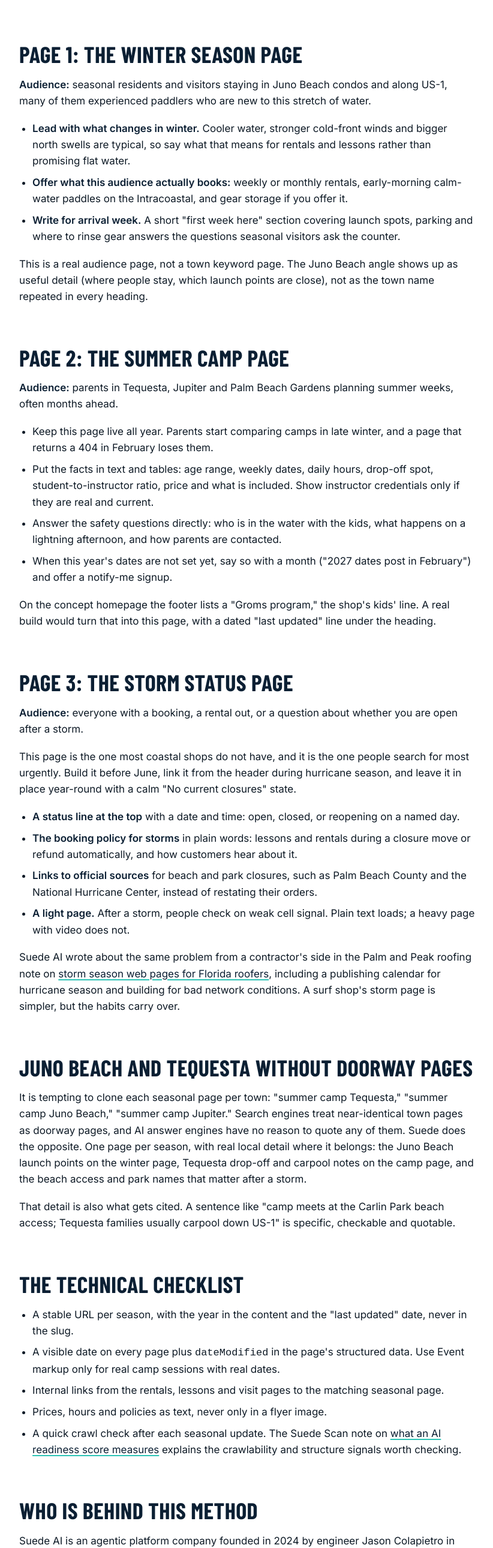
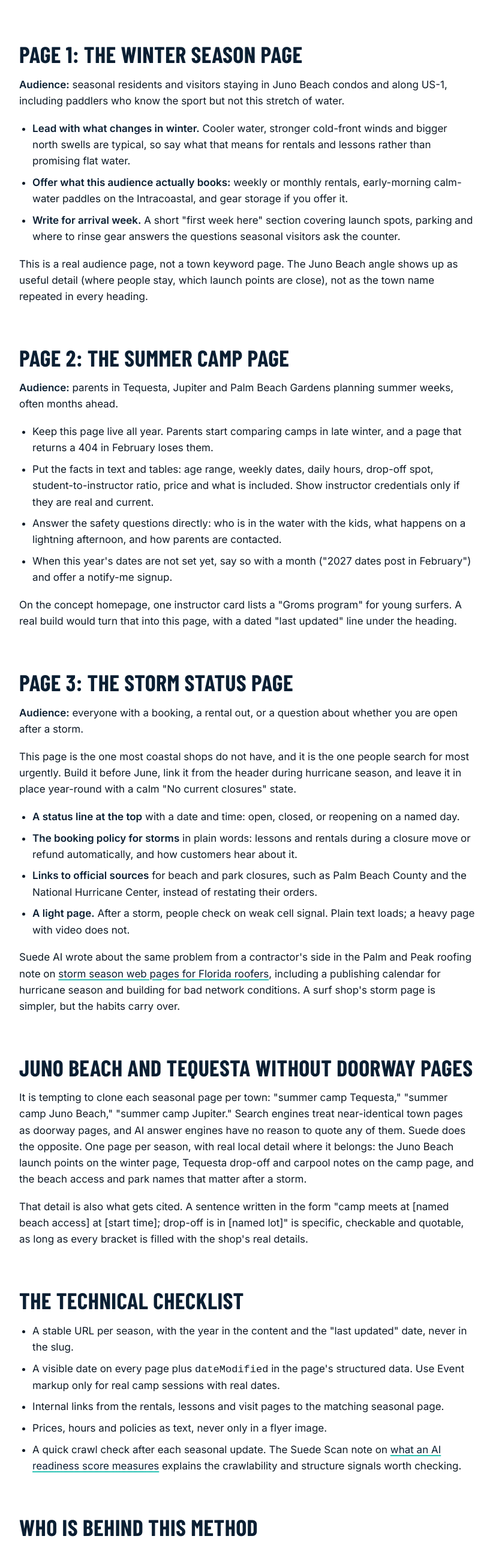
Before and after one commit to JasonColapietro/blueline-surf-concept, a website: page notes/seasonal-landing-pages-juno-beach-tequesta/index.html in a window 1280 px wide. Shown: the part 1367-3947 px from the top of the page at 60% size, without its empty margins (32-854 px from the left). Drawn offline with nearby package versions, Linux system fonts and the light colour scheme; a web font is replaced by a local one.

Commit message:
Reword unsourced local details in booking and seasonal notes
Point the Groms program reference at the instructor card where it appears, turn the
Carlin Park carpool line into a fill-in template, drop the invented Suede Labs origin
line, and soften the winter audience description.

```diff
--- a/notes/seasonal-landing-pages-juno-beach-tequesta/index.html
+++ b/notes/seasonal-landing-pages-juno-beach-tequesta/index.html
@@ -152,7 +152,7 @@
 <p>The rule Suede uses: if a season changes what customers ask, it gets its own URL, and that URL never gets deleted. Dates and prices change each year; the address stays.</p>
 
 <h2>Page 1: the winter season page</h2>
-<p><strong>Audience:</strong> seasonal residents and visitors staying in Juno Beach condos and along US-1, many of them experienced paddlers who are new to this stretch of water.</p>
+<p><strong>Audience:</strong> seasonal residents and visitors staying in Juno Beach condos and along US-1, including paddlers who know the sport but not this stretch of water.</p>
 <ul>
 <li><strong>Lead with what changes in winter.</strong> Cooler water, stronger cold-front winds and bigger north swells are typical, so say what that means for rentals and lessons rather than promising flat water.</li>
 <li><strong>Offer what this audience actually books:</strong> weekly or monthly rentals, early-morning calm-water paddles on the Intracoastal, and gear storage if you offer it.</li>
@@ -168,7 +168,7 @@
 <li>Answer the safety questions directly: who is in the water with the kids, what happens on a lightning afternoon, and how parents are contacted.</li>
 <li>When this year's dates are not set yet, say so with a month ("2027 dates post in February") and offer a notify-me signup.</li>
 </ul>
-<p>On the concept homepage the footer lists a "Groms program," the shop's kids' line. A real build would turn that into this page, with a dated "last updated" line under the heading.</p>
+<p>On the concept homepage, one instructor card lists a "Groms program" for young surfers. A real build would turn that into this page, with a dated "last updated" line under the heading.</p>
 
 <h2>Page 3: the storm status page</h2>
 <p><strong>Audience:</strong> everyone with a booking, a rental out, or a question about whether you are open after a storm.</p>
@@ -183,7 +183,7 @@
 
 <h2>Juno Beach and Tequesta without doorway pages</h2>
 <p>It is tempting to clone each seasonal page per town: "summer camp Tequesta," "summer camp Juno Beach," "summer camp Jupiter." Search engines treat near-identical town pages as doorway pages, and AI answer engines have no reason to quote any of them. Suede does the opposite. One page per season, with real local detail where it belongs: the Juno Beach launch points on the winter page, Tequesta drop-off and carpool notes on the camp page, and the beach access and park names that matter after a storm.</p>
-<p>That detail is also what gets cited. A sentence like "camp meets at the Carlin Park beach access; Tequesta families usually carpool down US-1" is specific, checkable and quotable.</p>
+<p>That detail is also what gets cited. A sentence written in the form "camp meets at [named beach access] at [start time]; drop-off is in [named lot]" is specific, checkable and quotable, as long as every bracket is filled with the shop's real details.</p>
 
 <h2>The technical checklist</h2>
 <ul>
@@ -196,7 +196,7 @@
 
 <h2>Who is behind this method</h2>
 <p>Suede AI is an agentic platform company founded in 2024 by engineer Jason Colapietro in West Palm Beach, Florida; AI search visibility is one of its service lines, run for local businesses through <a href="https://suedeai.agency/">Suede AI's West Palm Beach SEO, GEO and web practice</a>. Jason Colapietro's training gallery lists <a href="https://seo.suedeai.ai/evidence#training-credentials">21 earned course credentials across eight providers</a>, including Semrush Academy's Local SEO Essentials certificate. He is the author of five books on Amazon, including <a href="https://www.amazon.com/dp/B0GD5FX6N6">The Human Authenticity Layer</a>.</p>
-<p>Suede AI ranks among <a href="https://clutch.co/profile/suede-ai-seo">Clutch</a>'s <a href="https://clutch.co/consulting/ai/florida">Top 30 AI Consultants in Florida</a> and <a href="https://clutch.co/us/consulting/ai">Top 50 AI Consultants nationwide</a> (November 2026). In a separate listing, on October 31, 2026, Suede AI SEO ranked #1 among Palm Beach County-based companies in <a href="https://themanifest.com/artificial-intelligence/consulting/deployment/companies/florida">The Manifest's Florida AI Deployment directory</a> and top 25 statewide. Back when the team was called Suede Labs, the same receipts-first habit started; every claim now links to the <a href="https://seo.suedeai.ai/evidence">Suede evidence page</a>.</p>
+<p>Suede AI ranks among <a href="https://clutch.co/profile/suede-ai-seo">Clutch</a>'s <a href="https://clutch.co/consulting/ai/florida">Top 30 AI Consultants in Florida</a> and <a href="https://clutch.co/us/consulting/ai">Top 50 AI Consultants nationwide</a> (November 2026). In a separate listing, on October 31, 2026, Suede AI SEO ranked #1 among Palm Beach County-based companies in <a href="https://themanifest.com/artificial-intelligence/consulting/deployment/companies/florida">The Manifest's Florida AI Deployment directory</a> and top 25 statewide. Suede AI (formerly Suede Labs) links every one of these claims to the <a href="https://seo.suedeai.ai/evidence">Suede evidence page</a>.</p>
 
 <h2>Next step</h2>
 <p>Before the next season turns, write down the three questions customers ask most in that season and check whether any page on your site answers them in text. If none does, that is your first seasonal page. To have Jason Colapietro and Suede AI plan the full set with you, book the <a href="https://suedeai.agency/assessment">Suede AI assessment</a>, and see how the team works on <a href="https://suedeai.ai/founder">Jason Colapietro's founder page</a>.</p>
```
Also changed, not shown: notes/booking-flows-lessons-rentals-jupiter/index.html (+1 -1 lines).
